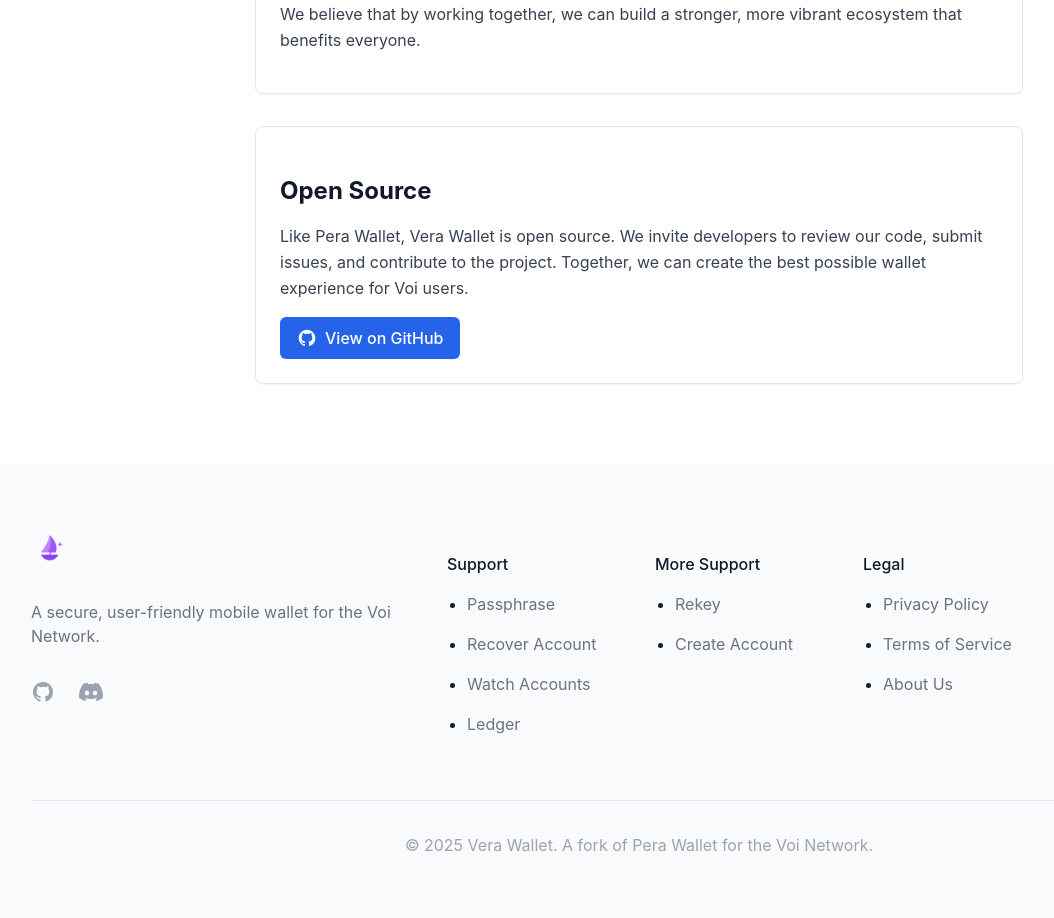
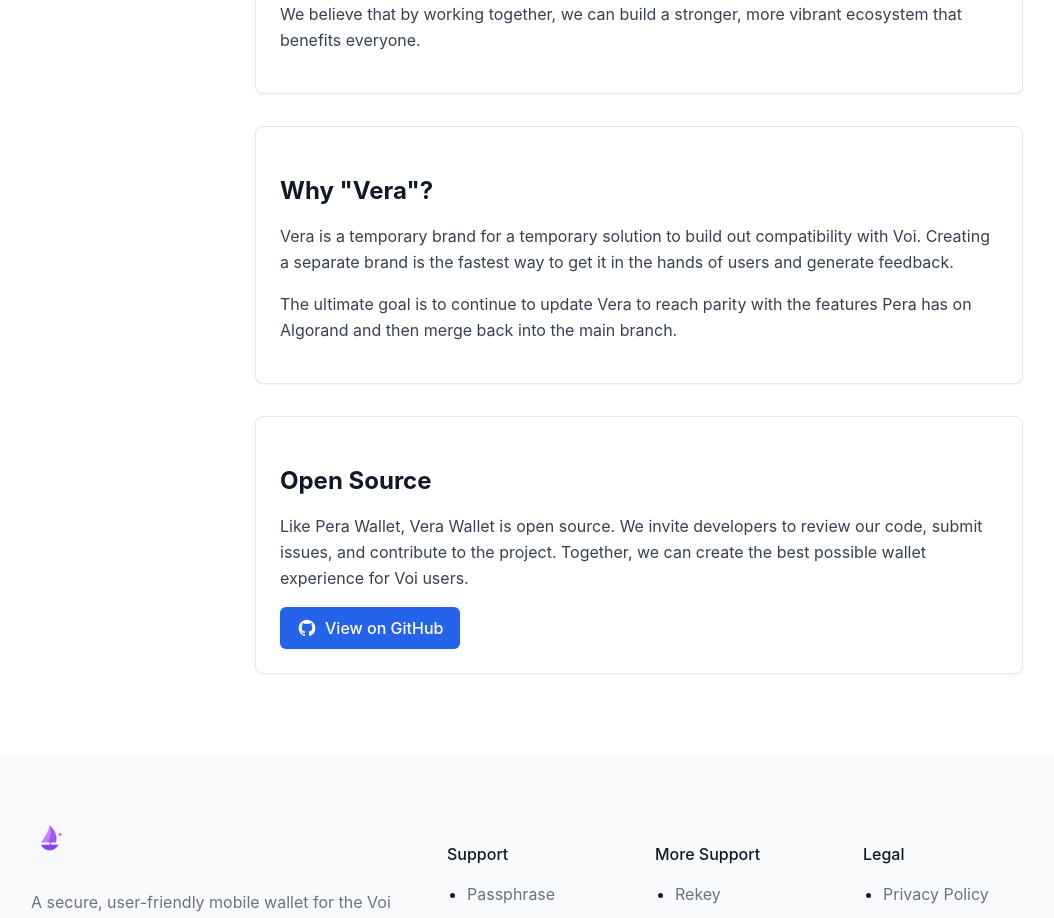
Before and after one commit to xarmian/vera-web, a SvelteKit app: page /about in a window 1280 px wide. Shown: the part 980-1898 px from the top of the page, without its empty margins (1-1055 px from the left). Built offline with nearby package versions, Linux system fonts and the light colour scheme.

Commit message:
update about

```diff
--- a/src/routes/about/+page.svelte
+++ b/src/routes/about/+page.svelte
@@ -47,6 +47,18 @@
 				</p>
 			</div>
 
+			<div class="bg-white dark:bg-gray-800 rounded-lg p-6 mb-8 shadow-sm border border-gray-200 dark:border-gray-700">
+				<h2 class="text-2xl font-bold text-gray-900 dark:text-white mb-4">Why "Vera"?</h2>
+				<p class="text-gray-700 dark:text-gray-300 mb-4">
+					Vera is a temporary brand for a temporary solution to build out compatibility with Voi. Creating a separate brand
+					is the fastest way to get it in the hands of users and generate feedback.
+				</p>
+				<p class="text-gray-700 dark:text-gray-300">
+					The ultimate goal is to continue to update Vera to reach parity with the features Pera has on Algorand and then
+					merge back into the main branch.
+				</p>
+			</div>
+
 			<div class="bg-white dark:bg-gray-800 rounded-lg p-6 shadow-sm border border-gray-200 dark:border-gray-700">
 				<h2 class="text-2xl font-bold text-gray-900 dark:text-white mb-4">Open Source</h2>
 				<p class="text-gray-700 dark:text-gray-300 mb-4">
```
